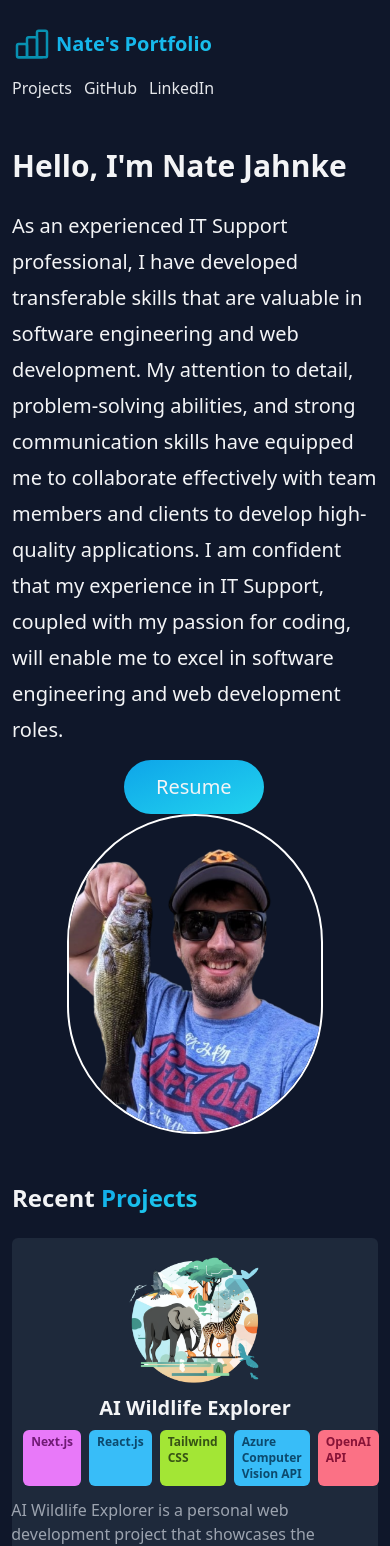
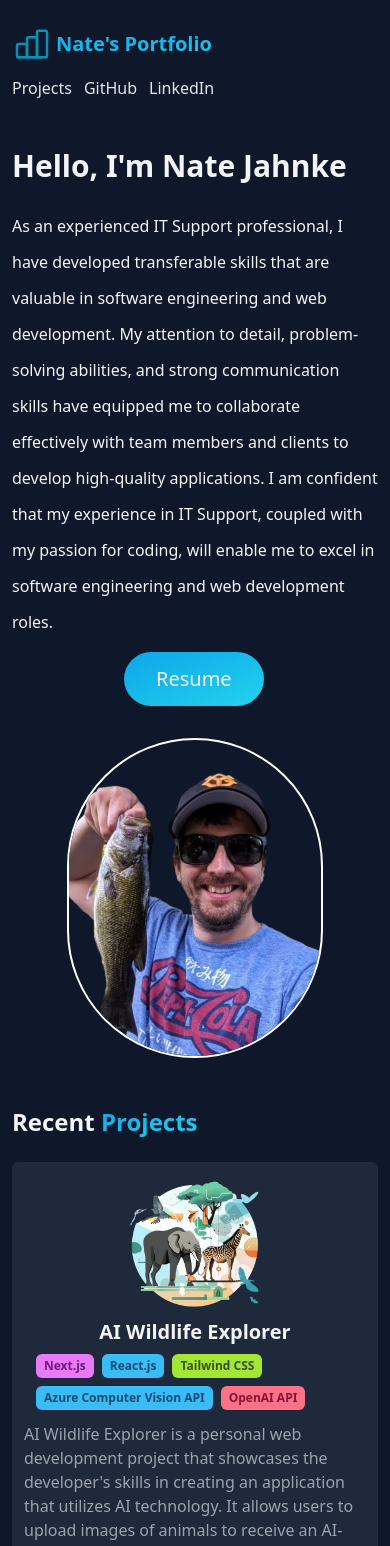
Before and after one commit to natejahnke/Portfolio-March23, a Next.js app: page / in a window 390 px wide. Shown: the top 1546 px of the page. Built offline with nearby package versions, Linux system fonts and the light colour scheme; some icons are missing.

Commit message:
added margin below Resume button, need to update resume then add to port site.

```diff
--- a/pages/index.js
+++ b/pages/index.js
@@ -1,7 +1,6 @@
 import Head from "next/head";
 import Image from "next/image";
-// import styles from '@/styles/Home.module.css';
-import { LogoGithub, LogoLinkedin, LogoNodejs } from "react-ionicons";
+import { LogoGithub, LogoLinkedin } from "react-ionicons";
 
 export default function Home(props) {
   return (
@@ -57,7 +56,7 @@ export default function Home(props) {
             <div>
               <h1 className="text-3xl font-bold">Hello, I'm Nate Jahnke</h1>
 
-              <p className="mt-6 text-xl leading-9">
+              <p className="mt-6 sm:text-lg leading-9">
                 As an experienced IT Support professional, I have developed
                 transferable skills that are valuable in software engineering
                 and web development. My attention to detail, problem-solving
@@ -67,7 +66,7 @@ export default function Home(props) {
                 IT Support, coupled with my passion for coding, will enable me
                 to excel in software engineering and web development roles.
               </p>
-              <div className="mt-3 flex gap-1">
+              <div className="mt-3 flex gap-1 mb-8">
                 <a href="https://www.linkedin.com/in/nathanjahnke/">
                   <LogoLinkedin
                     height="48px"
@@ -136,7 +135,7 @@ export default function Home(props) {
                       AI Wildlife Explorer
                     </div>
                   </a>
-                  <div class="ml-3 flex gap-2">
+                  <div class="ml-3 flex flex-wrap gap-2">
                     <div className="rounded-md px-2 py-1 text-xs font-semibold bg-fuchsia-400 text-fuchsia-900">
                       Next.js
                     </div>
```
